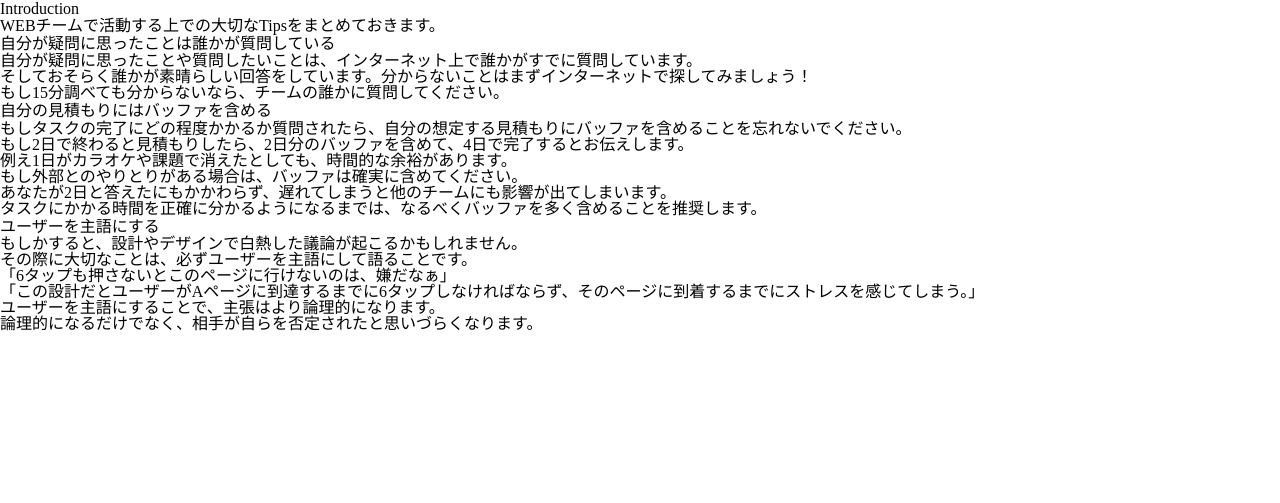
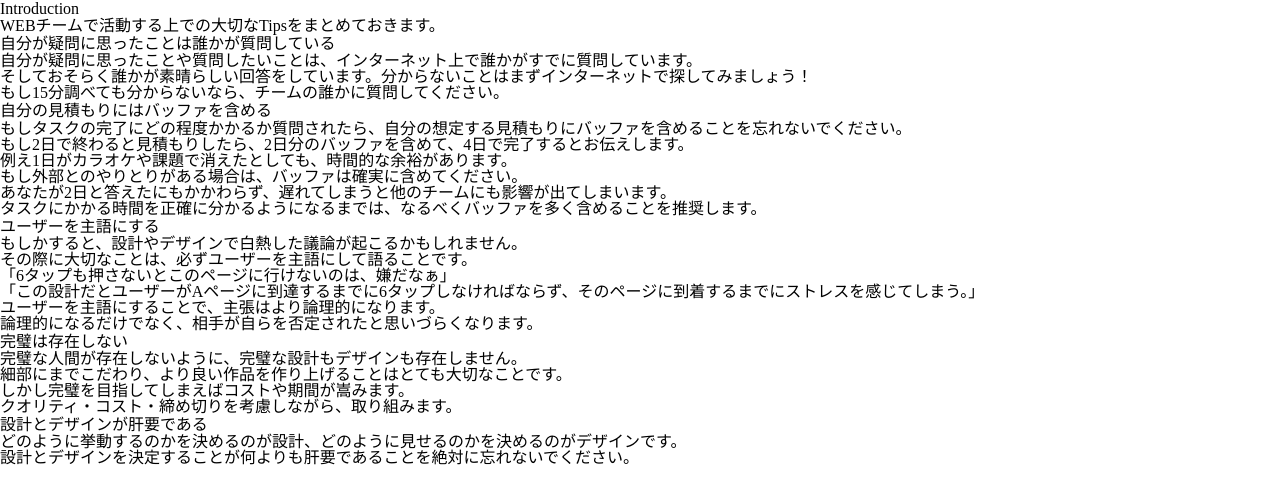
Before and after one commit to wasedasai/StudyBook, a Gatsby site: page /1/ in a window 1280 px wide. Shown: the part 57-560 px from the top of the page. Built offline with nearby package versions, Linux system fonts and the light colour scheme; Gatsby itself is replaced by a stand-in of ours.

Commit message:
Update 1.md

```diff
--- a/textbook/1.md
+++ b/textbook/1.md
@@ -39,3 +39,19 @@ WEBチームで活動する上での大切なTipsをまとめておきます。
 ユーザーを主語にすることで、主張はより論理的になります。
 
 論理的になるだけでなく、相手が自らを否定されたと思いづらくなります。
+
+
+# 完璧は存在しない
+完璧な人間が存在しないように、完璧な設計もデザインも存在しません。
+
+細部にまでこだわり、より良い作品を作り上げることはとても大切なことです。
+
+しかし完璧を目指してしまえばコストや期間が嵩みます。
+
+クオリティ・コスト・締め切りを考慮しながら、取り組みます。
+
+
+# 設計とデザインが肝要である
+どのように挙動するのかを決めるのが設計、どのように見せるのかを決めるのがデザインです。
+
+設計とデザインを決定することが何よりも肝要であることを絶対に忘れないでください。
```
